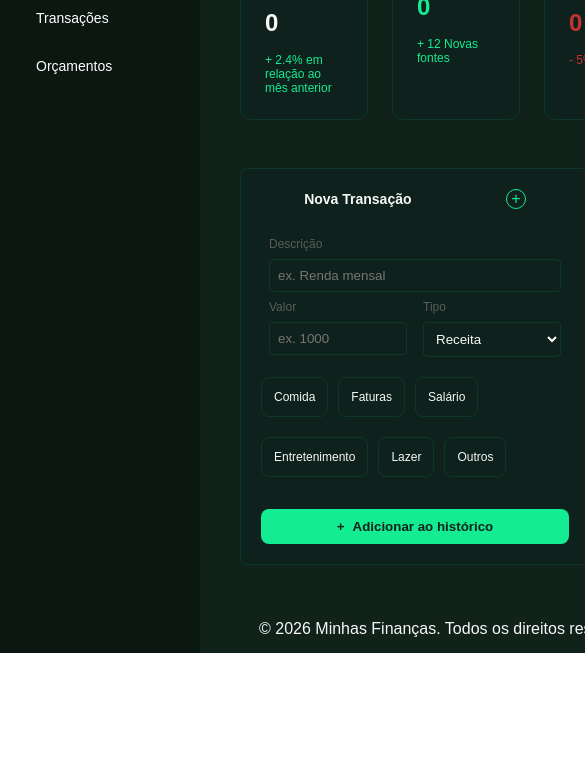
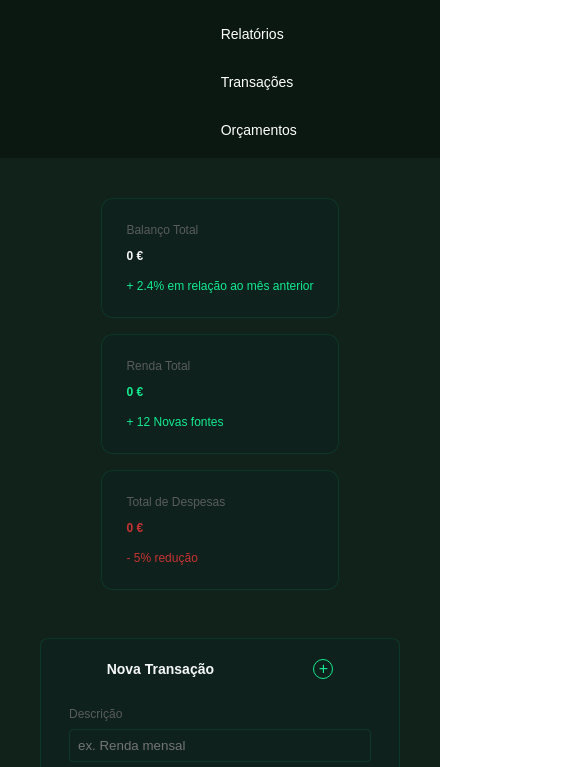
Before and after one commit to ruirnunes/Projeto-III, a plain HTML site: page index.html in a window 390 px wide. Shown: the part 196-963 px from the top of the page, 585 px wide, since content can reach past the window. Before the commit the page ends 849 px from the top, so only its background shows below. Drawn offline with Linux system fonts and the light colour scheme.

Commit message:
added media responsitivity for smaller screens

```diff
--- a/UserIterface/userIterface.js
+++ b/UserIterface/userIterface.js
@@ -97,8 +97,8 @@ export function atualizarCards(){
    const cardReceita = valoresCards[1]
    const cardDespesa = valoresCards[2]
 
-   cardBalanco.innerText = totais.total
-   cardReceita.innerText = totais.totalReceita
+   cardBalanco.innerText = `${totais.total} €`
+   cardReceita.innerText = `${totais.totalReceita} €`
    cardReceita.classList.add('positivo')
-   cardDespesa.innerText = totais.totalDespesa
+   cardDespesa.innerText = `${totais.totalDespesa} €`
 }
--- a/index.html
+++ b/index.html
@@ -95,7 +95,7 @@
                         Input inválido. Por favor verifique a descrição e o valor.
                     </div>
                 </div>
-                <div class="categoria-container">
+                <!-- <div class="categoria-container">
                     <div class="categorias">Comida</div>
                     <div class="categorias">Faturas</div>
                     <div class="categorias">Salário</div>
@@ -104,7 +104,7 @@
                     <div class="categorias">Entretenimento</div>
                     <div class="categorias">Lazer</div>
                     <div class="categorias">Outros</div>
-                </div>
+                </div> -->
                 <button class="adiciona-historia">
                     <div class="btn-container">
                         <div class="btn-icon">+</div>
--- a/style.css
+++ b/style.css
@@ -501,3 +501,57 @@ body {
 .alerta.show {
     display: block;         /* mostrar quando for necessário */
 }
+
+
+/* ========================= */
+/* RESPONSIVIDADE */
+/* ========================= */
+@media (max-width: 992px) {
+    .cards-container {
+        grid-template-columns: repeat(2, 1fr);
+        gap: 16px;
+    }
+
+    body {
+        grid-template-columns: 1fr;
+        grid-template-rows: auto auto 1fr auto;
+        grid-template-areas:
+            "header"
+            "sidebar"
+            "main"
+            "footer";
+    }
+
+    .sidebar {
+        width: 100%;
+        flex-direction: row;
+        overflow-x: auto;
+        gap: 16px;
+    }
+
+    .transacoes {
+        grid-template-columns: 1fr; /* empilha formulário e histórico */
+        gap: 16px;
+    }
+
+    .nova-transacao,
+    .historico {
+        width: 100%;
+    }
+}
+
+@media (max-width: 600px) {
+    .cards-container {
+        grid-template-columns: 1fr;
+    }
+
+    .titulo-card,
+    .valor,
+    .informacao,
+    .nome-transacao,
+    .etiqueta,
+    .data-transacao,
+    .valor-transacao {
+        font-size: 12px;
+    }
+}
```
